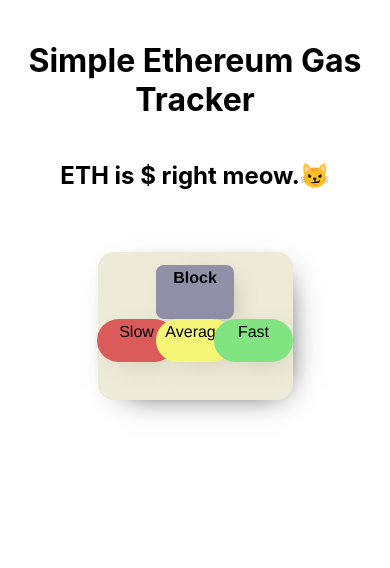
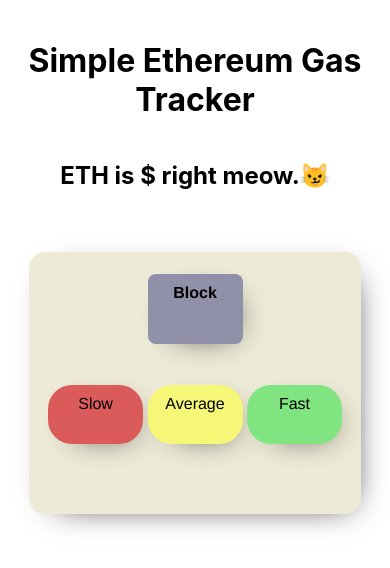
Before and after one commit to wormholecowboy/ethgas, a React (Create React App) app: page / in a window 390 px wide. Shown: the top 568 px of the page. Built offline with nearby package versions, Linux system fonts and the light colour scheme; no server answers.

Commit message:
added responsiveness, pretty much done for now

```diff
--- a/src/App.css
+++ b/src/App.css
@@ -74,8 +74,12 @@
 }
 
 .gwei {
-  font-size: 50px;
+  font-size: 4rem;
   margin-top: 10px;
+  display: flex;
+  justify-content: center;
+  align-content: center;
+  align-items: center;
 }
 
 table {
@@ -89,3 +93,45 @@
 th {
   width: 100px;
 }
+
+@media only screen and (min-width: 1300px) {
+  .gwei {
+    font-size: 5rem;
+  }
+}
+
+@media only screen and (max-width: 900px) {
+  #section1 {
+    width: 70vw;
+    height: 25vh;
+  }
+  .gwei {
+    font-size: 2.5rem;
+    margin-top: 5px;
+  }
+  .infoTile {
+    padding: 10px;
+  }
+  #divStyle1 {
+    margin: 30px;
+  }
+}
+
+@media only screen and (max-width: 600px) {
+  #section1 {
+    width: 85vw;
+    height: 25vh;
+  }
+  .gwei {
+    font-size: 1.5rem;
+    margin-top: 0px;
+  }
+  .infoTile {
+    padding: 10px;
+  }
+  #divStyle1 {
+    margin: 30px;
+    padding-left: 10px;
+    padding-rigth: 10px;
+  }
+}
```
